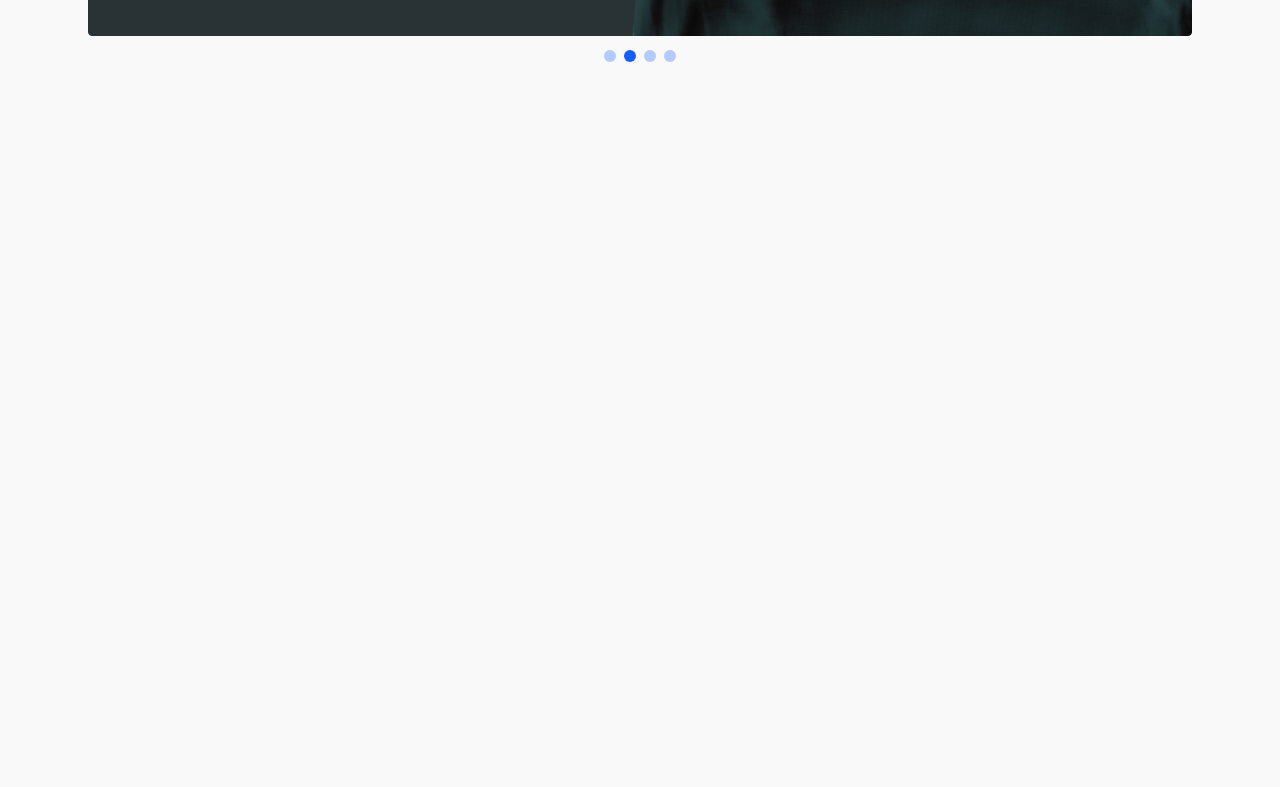
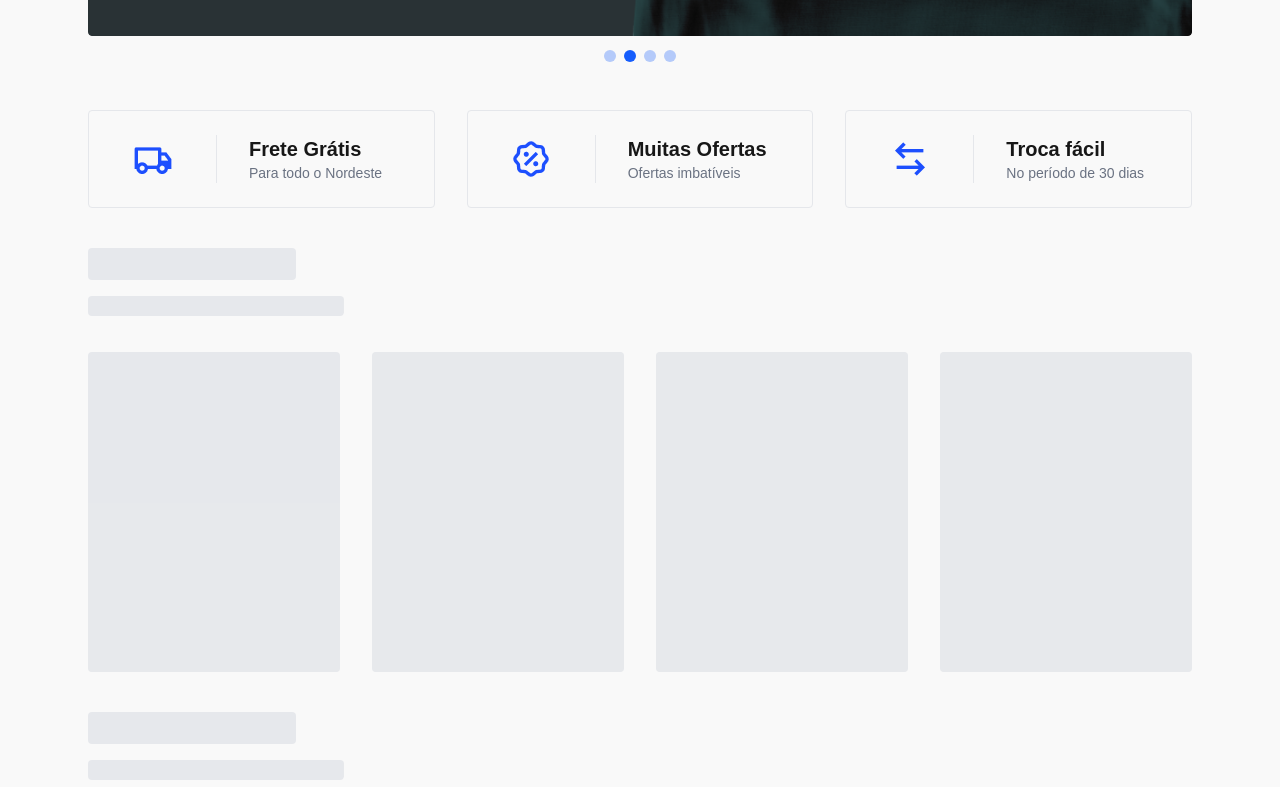
Before and after one commit to FabinhoFlauzino/b7store-frontend, a Next.js app: page / in a window 1280 px wide. Shown: the part 513-1300 px from the top of the page. Before the commit the page ends 800 px from the top, so only its background shows below. Built offline with nearby package versions, Linux system fonts and the light colour scheme.

Commit message:
Skeleton Produtos

```diff
--- a/src/app/(site)/page.tsx
+++ b/src/app/(site)/page.tsx
@@ -1,10 +1,61 @@
 import { Banners } from "@/components/home/banners";
+import { ProductListSkeleton } from "@/components/home/product-list-skeleton";
 import { data } from "@/data";
+import Image from "next/image";
 
 export default function Page() {
   return (
     <div>
       <Banners list={data.banners} />
+      <div className="flex flex-col md:flex-row gap-4 md:gap-8 mt-6 md:mt-12">
+        <div className="flex flex-1 py-6 border border-gray-200 rounded-sm">
+          <div className="w-32 flex items-center justify-center border-r border-gray-200">
+            <Image
+              src={"/assets/ui/truck-line.png"}
+              alt=""
+              width={40}
+              height={40}
+            />
+          </div>
+          <div className="flex-1 pl-8">
+            <div className="font-bold text-xl">Frete Grátis</div>
+            <div className="text-sm text-gray-500">Para todo o Nordeste</div>
+          </div>
+        </div>
+
+        <div className="flex flex-1 py-6 border border-gray-200 rounded-sm">
+          <div className="w-32 flex items-center justify-center border-r border-gray-200">
+            <Image
+              src={"/assets/ui/discount-percent-line.png"}
+              alt=""
+              width={40}
+              height={40}
+            />
+          </div>
+          <div className="flex-1 pl-8">
+            <div className="font-bold text-xl">Muitas Ofertas</div>
+            <div className="text-sm text-gray-500">Ofertas imbatíveis</div>
+          </div>
+        </div>
+
+        <div className="flex flex-1 py-6 border border-gray-200 rounded-sm">
+          <div className="w-32 flex items-center justify-center border-r border-gray-200">
+            <Image
+              src={"/assets/ui/arrow-left-right-line.png"}
+              alt=""
+              width={40}
+              height={40}
+            />
+          </div>
+          <div className="flex-1 pl-8">
+            <div className="font-bold text-xl">Troca fácil</div>
+            <div className="text-sm text-gray-500">No período de 30 dias</div>
+          </div>
+        </div>
+      </div>
+
+      <ProductListSkeleton />
+      <ProductListSkeleton />
     </div>
   )
 }
--- /dev/null
+++ b/src/components/home/product-list-skeleton.tsx
@@ -0,0 +1,17 @@
+export function ProductListSkeleton() {
+  return (
+    <div className="mt-10 animate-pulse">
+      <div className="bg-gray-200 rounded w-52 h-8 mb-4 mx-auto md:mx-0"></div>
+      <div className="bg-gray-200 rounded w-64 h-5 mx-auto md:mx-0"></div>
+
+
+      <div className="mt-9  grid grid-cols-1 md:grid-cols-4 gap-8">
+        <div className="bg-gray-200 h-80 rounded"></div>
+        <div className="bg-gray-200 h-80 rounded"></div>
+        <div className="bg-gray-200 h-80 rounded"></div>
+        <div className="bg-gray-200 h-80 rounded"></div>
+      </div>
+    </div>
+
+  )
+}
```
